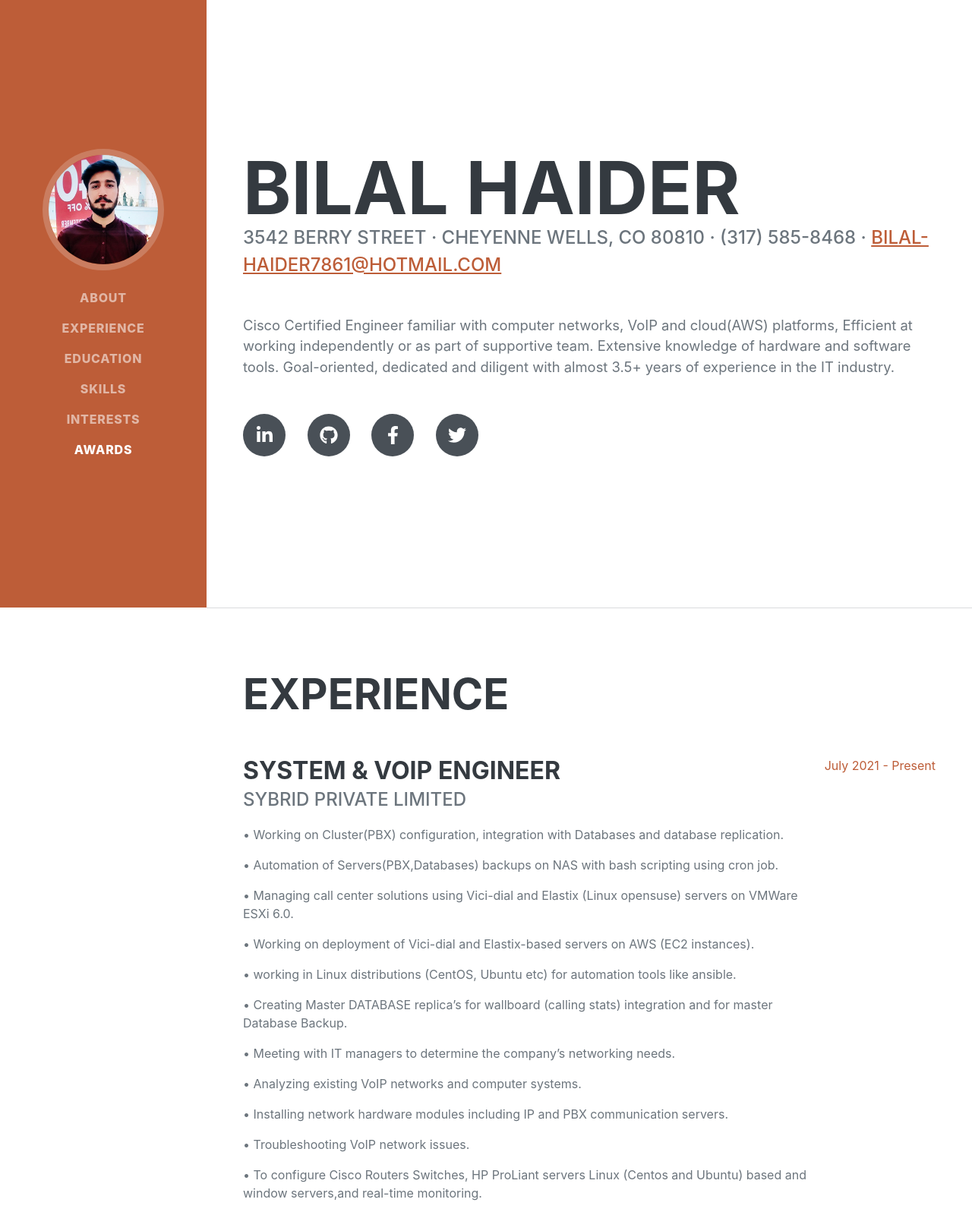
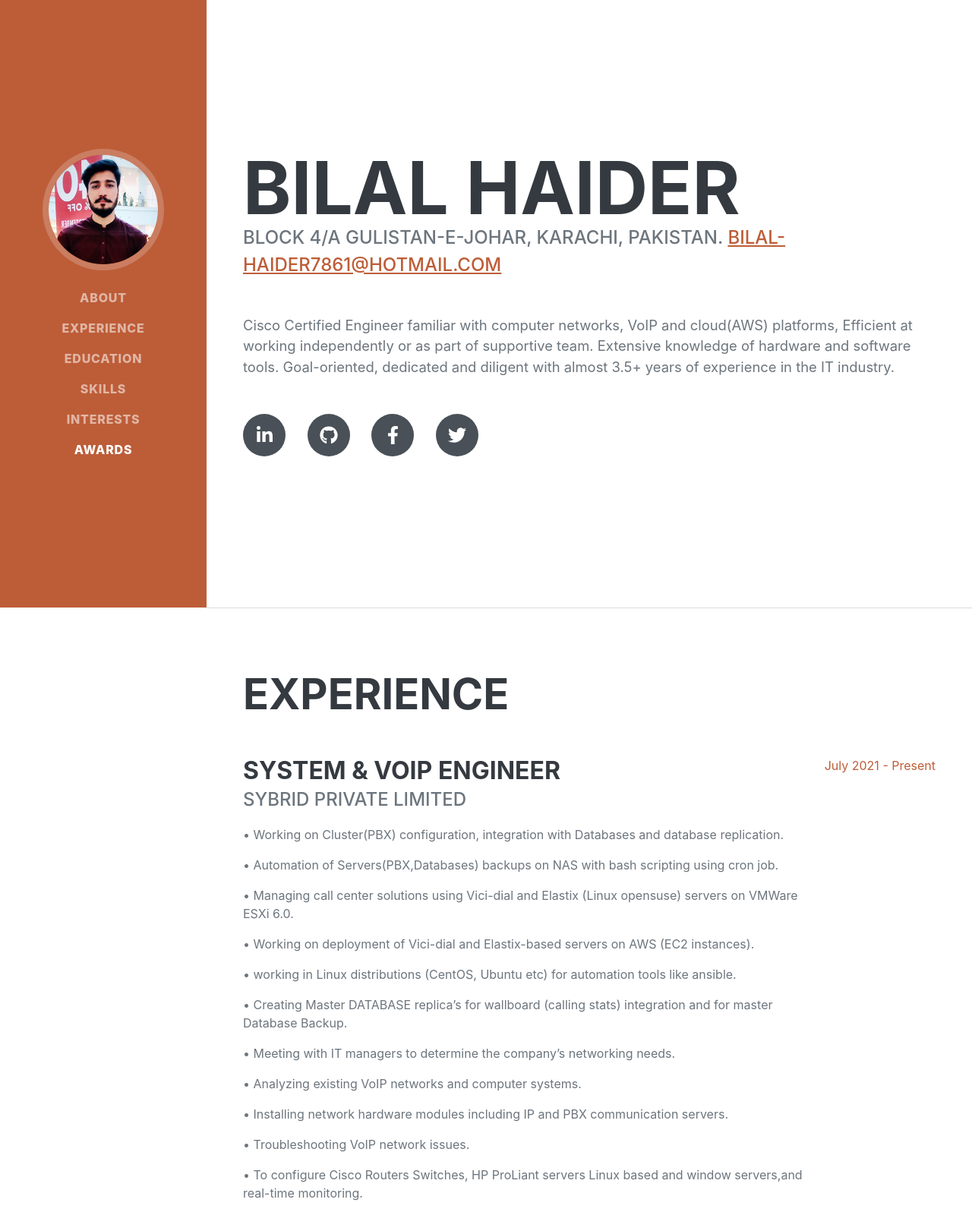
Before and after one commit to bilalhaider7861/bilalhaider7861.github.io, a plain HTML site: page index.html in a window 1280 px wide. Shown: the top 1596 px of the page at 76% size. Drawn offline with nearby package versions, Linux system fonts and the light colour scheme; a web font is replaced by a local one.

Commit message:
adding new lines

```diff
--- a/index.html
+++ b/index.html
@@ -5,7 +5,7 @@
         <meta name="viewport" content="width=device-width, initial-scale=1, shrink-to-fit=no" />
         <meta name="description" content="" />
         <meta name="author" content="" />
-        <title>Resume</title>
+        <title>My Resume</title>
         <link rel="icon" type="image/x-icon" href="img/favicon.ico" />
         <!-- Font Awesome icons (free version)-->
         <script src="https://use.fontawesome.com/releases/v5.15.4/js/all.js" crossorigin="anonymous"></script>
@@ -43,7 +43,7 @@
                         BILAL HAIDER
                     </h1>
                     <div class="subheading mb-5">
-                        3542 Berry Street · Cheyenne Wells, CO 80810 · (317) 585-8468 ·
+                        Block 4/A Gulistan-e-Johar, Karachi, Pakistan.
                         <a href="mailto:name@email.com">Bilal-haider7861@hotmail.com</a>
                     </div>
                     <p class="lead mb-5">Cisco Certified Engineer familiar with computer networks, VoIP and cloud(AWS) platforms, Efficient at working independently or as part of supportive team. Extensive knowledge of hardware and software tools. Goal-oriented, dedicated and diligent with almost 3.5+ years of experience in the IT industry.</p>
@@ -74,12 +74,13 @@
 			    <p>•   Analyzing existing VoIP networks and computer systems.</p>
 			    <p>•   Installing network hardware modules including IP and PBX communication servers.</p>
 			    <p>•   Troubleshooting VoIP network issues.</p>
-			    <p>•   To configure Cisco Routers Switches, HP ProLiant servers Linux (Centos and Ubuntu) based and window servers,and real-time monitoring.</p>
+			    <p>•   To configure Cisco Routers Switches, HP ProLiant servers Linux based and window servers,and real-time monitoring.</p>
 			    <p>•   Analyzing and upgrading network security systems and protocols.</p>
 			    <p>•   Adding network users and managing company permissions.</p>
-			    <p>•   Suggest possible arrangements and implementations for networks, network equipment by using different Network Monitoring and Virtualization Tools(Solarwinds,Prtg and cacti etc.).</p>
+			    <p>•   Suggest possible arrangements and implementations for networks, network equipment by using different
+			           Network Monitoring and Virtualization Tools(Solarwinds,Prtg and cacti etc.).</p>
 			    <p>•   Researching and studying FreeSwitch based FusionPBX as an alternate to Asterisk-based Elastix for
-stability and better security. (August 2021 till present)</p>
+                                   stability and better security. (August 2021 till present)</p>
 			    <p></p>
 			    <p></p>
 			    <p></p>
```
